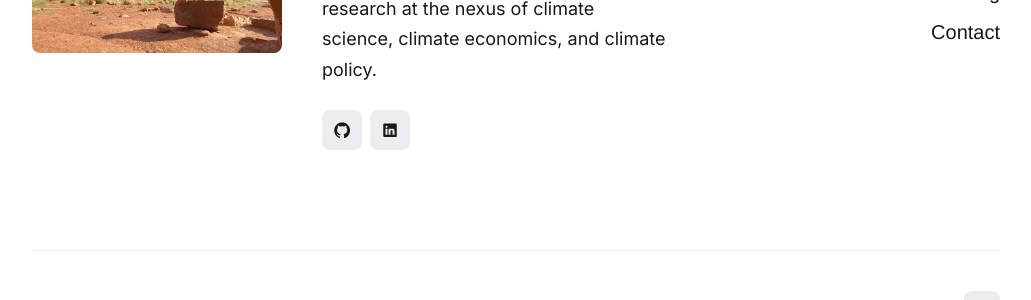
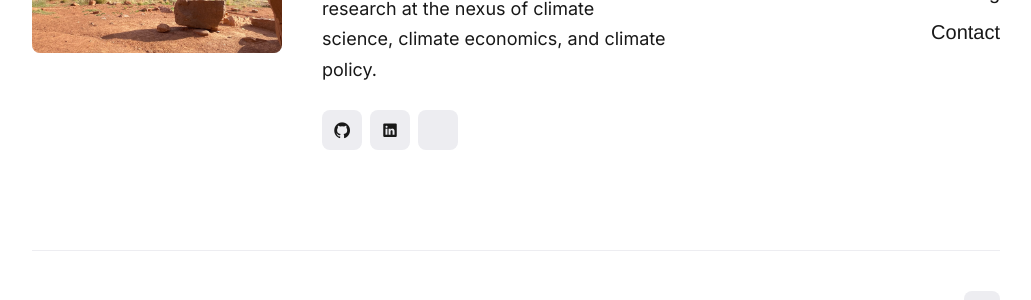
Before and after one commit to adam-bauer-34/adam-bauer-34.github.io, a Jekyll site: the page built from index.html, in a window 1280 px wide. Shown: the part 3585-3885 px from the top of the page, without its empty margins (124-1155 px from the left). Built offline with Jekyll 4.4.1, drawn with Linux system fonts in a browser that asks for light colours; nearby versions of some CDN libraries; some web fonts are replaced.

Commit message:
added orcid link

```diff
--- a/_data/settings.yml
+++ b/_data/settings.yml
@@ -40,6 +40,7 @@ author:
 social:
 - {icon: "ion-logo-github", link: "https://github.com/adam-bauer-34"}
 - {icon: "ion-logo-linkedin", link: "https://www.linkedin.com/in/adam-michael-bauer-380492200/"}
+- {icon: "information-circle-outline", link: "https://orcid.org/0000-0002-7471-8934"}
 
 # Example of adding a new link to the footer - {icon: "ion-logo-dribbble", link: "https://dribbble.com"}
 # Other icons can be found at https://ionicons.com/v4/
```
